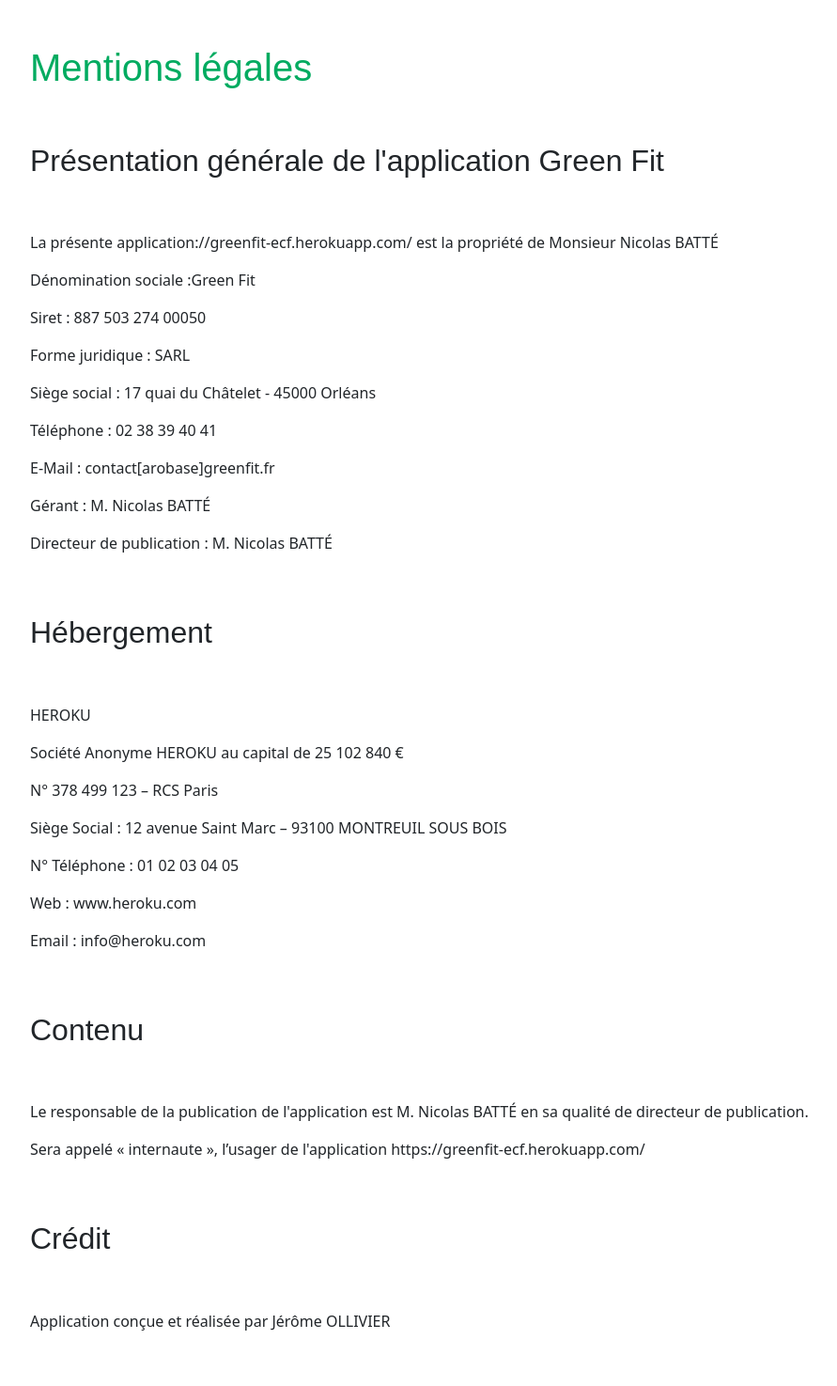
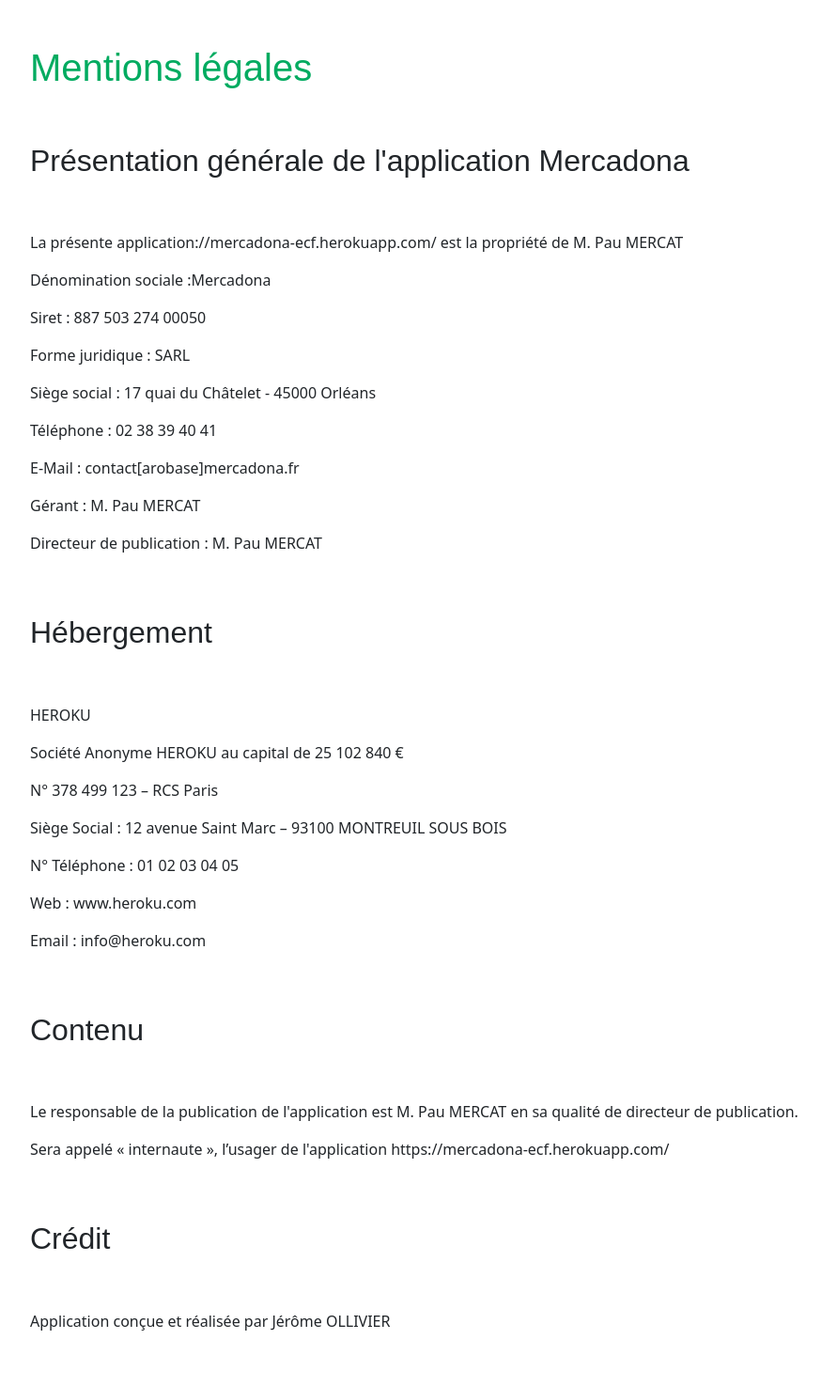
Before and after one commit to Spirecool/supermercado, a Symfony app: template templates/legal/index.html.twig in a window 1280 px wide. Shown: the part 177-1652 px from the top of the page at 94% size, without its empty margins (50-941 px from the left). Run offline with Twig, Linux system fonts and the light colour scheme; the template is opened without the code that fills it, so the values that code supplies are empty; some libraries are stand-ins or nearby versions.

Commit message:
Contenu de la page des mentions légales

```diff
--- a/templates/legal/index.html.twig
+++ b/templates/legal/index.html.twig
@@ -7,26 +7,26 @@
 <h1> Mentions légales </h1>
 
 
-<h2 class="align-center py-5">Présentation générale de l'application Green Fit</h2>
+<h2 class="align-center py-5">Présentation générale de l'application Mercadona</h2>
 
 
-<p>La présente application://greenfit-ecf.herokuapp.com/ est la propriété de Monsieur Nicolas BATTÉ</p>
+<p>La présente application://mercadona-ecf.herokuapp.com/ est la propriété de M. Pau MERCAT</p>
 
-<p>Dénomination sociale :Green Fit</p>
+<p>Dénomination sociale :Mercadona</p>
 
 <p>Siret : 887 503 274 00050</p>
 
-<p>Forme juridique : SARL</p>
+<p>Forme juridique : SARL</p>
 
 <p>Siège social : 17 quai du Châtelet - 45000 Orléans</p>
 
-<p>Téléphone : 02 38 39 40 41</p>
+<p>Téléphone : 02 38 39 40 41</p>
 
-<p>E-Mail : contact[arobase]greenfit.fr</p>
+<p>E-Mail : contact[arobase]mercadona.fr</p>
 
-<p>Gérant : M. Nicolas BATTÉ</p>
+<p>Gérant : M. Pau MERCAT</p>
 
-<p>Directeur de publication : M. Nicolas BATTÉ</p>
+<p>Directeur de publication : M. Pau MERCAT </p>
 
 
 <h2 class="align-center py-5">Hébergement</h2>
@@ -48,9 +48,9 @@
 
 <h2 class="align-center py-5">Contenu</h2>
 
-<p>Le responsable de la publication de l'application est M. Nicolas BATTÉ en sa qualité de directeur de publication.</p>
+<p>Le responsable de la publication de l'application est M. Pau MERCAT en sa qualité de directeur de publication.</p>
 
-<p>Sera appelé « internaute », l’usager de l'application https://greenfit-ecf.herokuapp.com/</p>
+<p>Sera appelé « internaute », l’usager de l'application https://mercadona-ecf.herokuapp.com/</p>
 
 <h2 class="align-center py-5">Crédit</h2>
 
```
